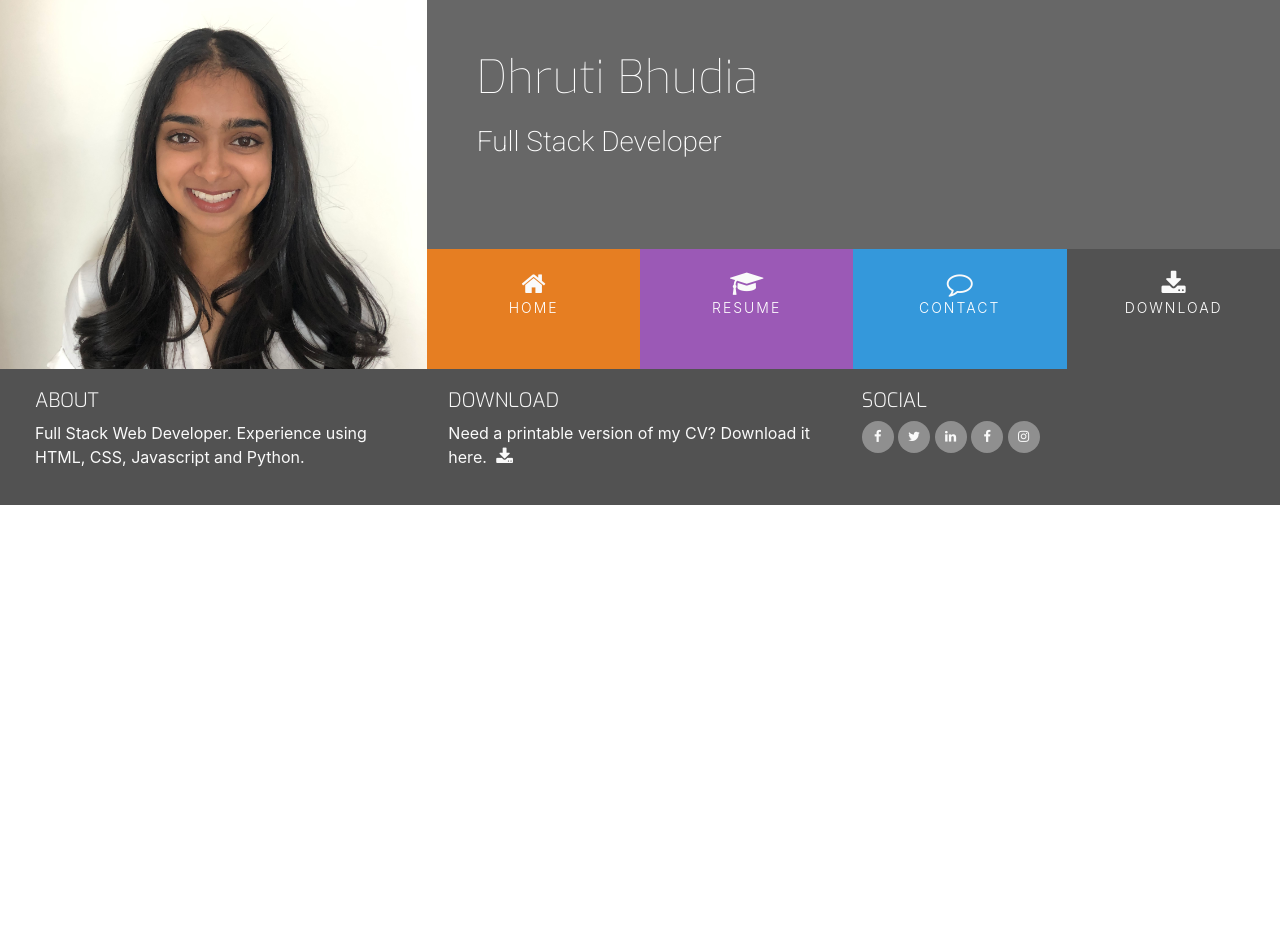
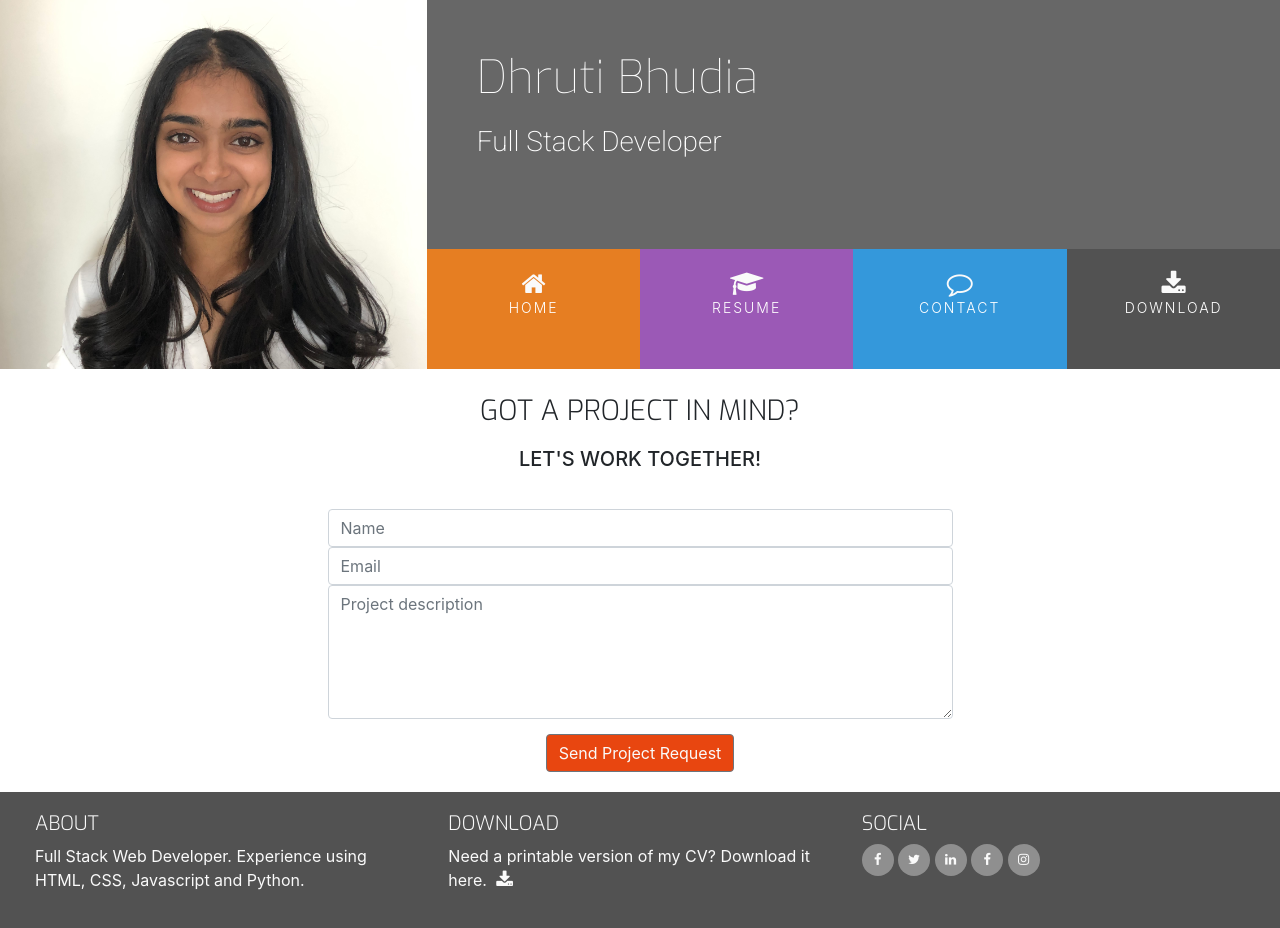
Before and after one commit to dhrutibhudia97/Bootstrap-Resume---Dhruti-Bhudia, a plain HTML site: page contact.html in a window 1280 px wide. Before the commit the page ends 800 px from the top, so only its background shows below. Drawn offline with nearby package versions, Linux system fonts and the light colour scheme.

Commit message:
Add contact html and styling.

```diff
--- a/assets/css/style.css
+++ b/assets/css/style.css
@@ -15,7 +15,10 @@
 
 .bg-color-work-history {
     background-color: #9b59b6;
+}
 
+.bg-color-contact {
+    background-color: #fff;
 }
 
 .ui-menu-color-home {
@@ -346,3 +349,35 @@ footer {
 .history-items {
     margin-bottom: 30px;
 }
+
+/*----------------------------- Contact Form*/
+.contact-heading {
+    font-family: "Exo", sans-serif;
+    font-weight: 300;
+    margin-top: 25px;
+    margin-bottom: 20px;
+}
+
+.center-form {
+    padding-top: 10px;
+    margin: 0 auto;
+    max-width: 70%;
+}
+
+button[type="submit"] {
+    margin-top: 15px;
+    margin-bottom: 20px;
+    color: #fafafa;
+    background-color: #e84610;
+}
+
+/*----------------------------- Media Queries */
+@media(min-width:992px) {
+    .center-form {
+        padding-top: 30px;
+        min-height: 240px;
+        margin: 0 auto;
+        max-width: 50%;
+    }
+
+}
--- a/contact.html
+++ b/contact.html
@@ -52,7 +52,31 @@
             </div>
         </div>
     </header>
-    <section>
+
+    <section class="container-fluid">
+        <div class="row bg-color-contact">
+            <div class="col">
+                <h3 class="contact-heading uppercase text-center">Got a project in mind?</h3>
+                <h5 class="uppercase text-center">Let's work together!</h5>
+
+                <div class="center-form">
+                    <form>
+                        <input type="text" name="name" id="fullname" class="form-control" placeholder="Name"
+                        required />
+                        <input type="email" name="email" id="emailaddress" class="form-control"
+                        placeholder="Email" required />
+                        <textarea rows="5" name="projectsummary" id="projectsummary" class="form-control"
+                        placeholder="Project description" required></textarea>
+                        <div class="form-row text-center">
+                            <div class="col">
+                                <button type="submit" class="btn btn-secondary">Send Project Request</button>
+                            </div>
+                        </div>
+                    </form>
+                </div>
+
+            </div>
+        </div>
 
     </section>
     <!-- container fluid as we want footer to be full width flexible container-->
```
